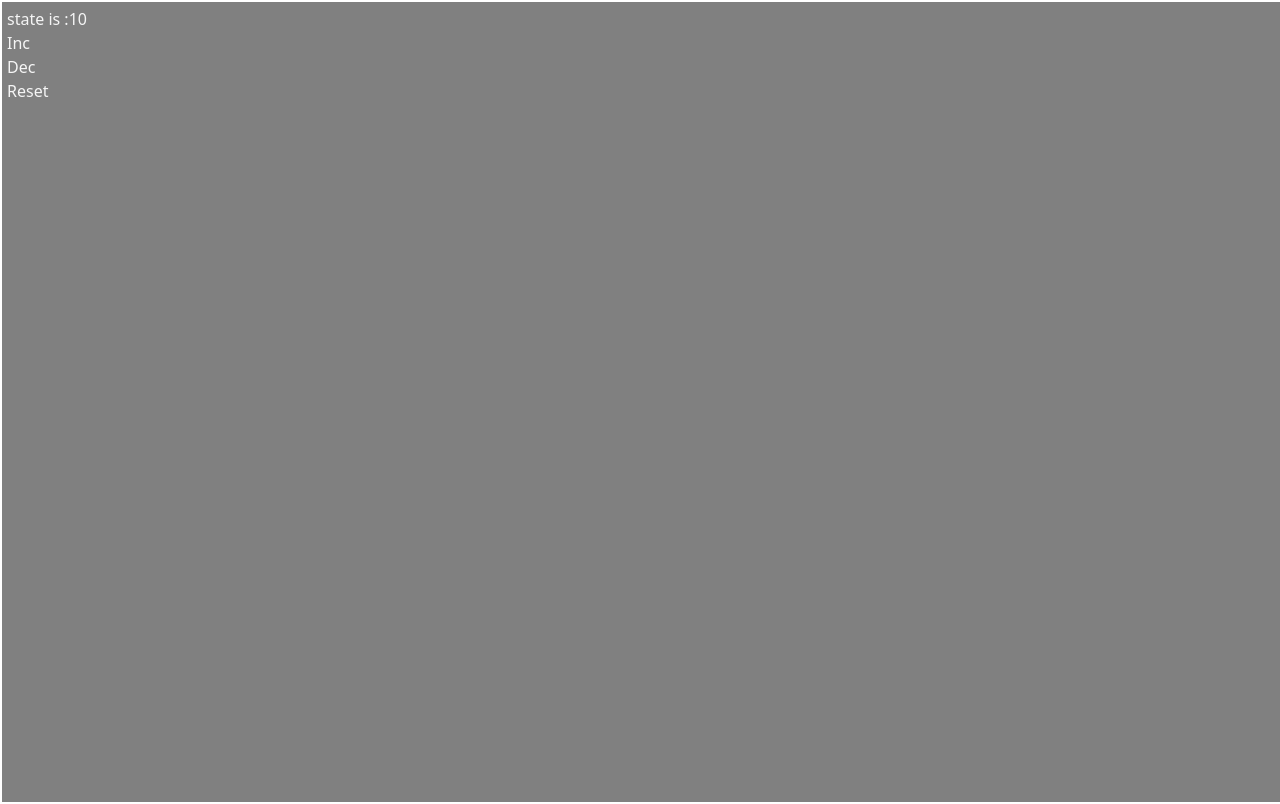
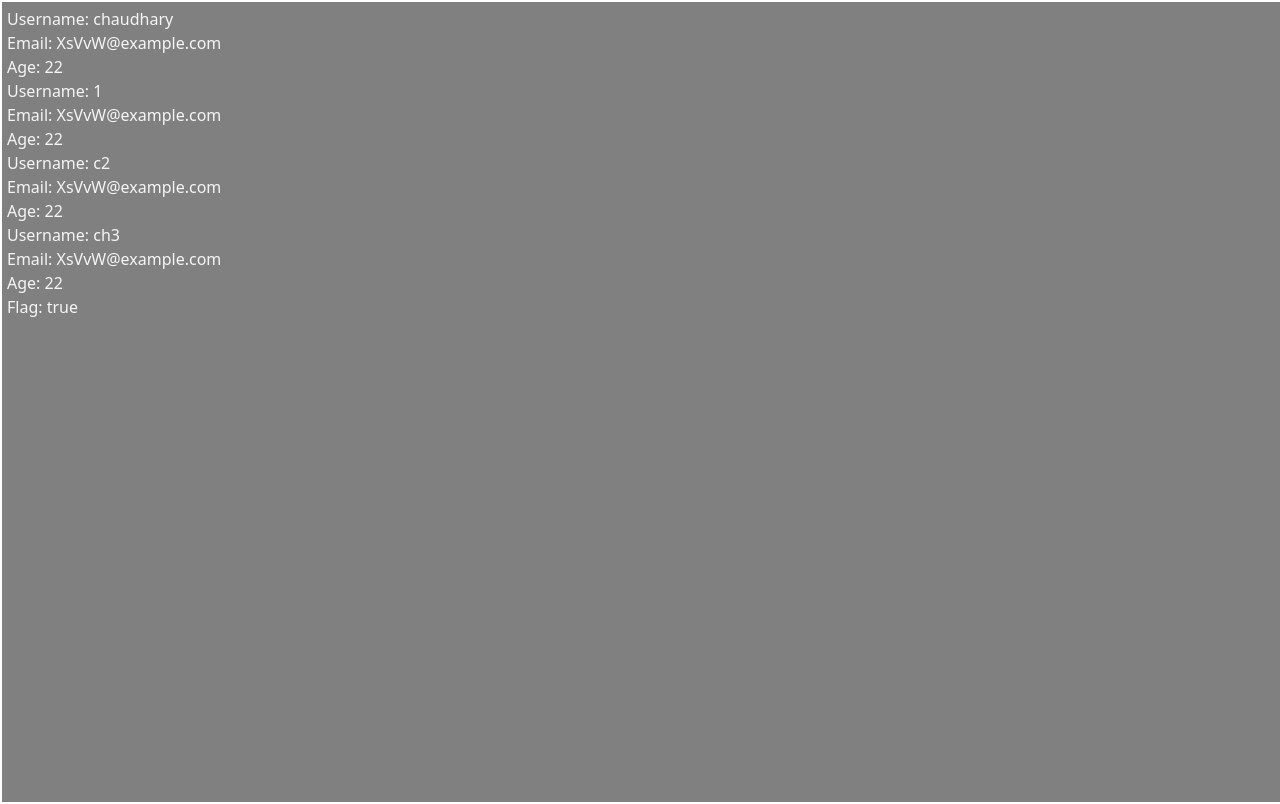
Before and after one commit to Shubham02022002/reactSpidy, a React (Vite) app in the folder first/: page / in a window 1280 px wide. Built offline with nearby package versions, Linux system fonts and the light colour scheme.

Commit message:
Data in props

```diff
--- /dev/null
+++ b/first/src/components/Props/PorpsEx2GrandChild.jsx
@@ -0,0 +1,10 @@
+/* eslint-disable react/prop-types */
+const PorpsEx2GrandChild = ({ currentState }) => {
+  return (
+    <div>
+      <h1>state is {currentState}</h1>
+    </div>
+  );
+};
+
+export default PorpsEx2GrandChild;
--- a/first/src/components/Props/PropsEx2Child.jsx
+++ b/first/src/components/Props/PropsEx2Child.jsx
@@ -1,6 +1,10 @@
+import PorpsEx2GrandChild from "./PorpsEx2GrandChild";
+
 // eslint-disable-next-line react/prop-types
 const PropsEx2Child = ({ state, setState, handleClick }) => {
   return (
+    <div>
+      <PorpsEx2GrandChild currentState={state} />
       <div>
         <h1>state is :{state}</h1>
         <button
@@ -27,6 +31,7 @@ const PropsEx2Child = ({ state, setState, handleClick }) => {
           Reset
         </button>
       </div>
+    </div>
   );
 };
 
--- /dev/null
+++ b/first/src/components/Props/PropsEx3.jsx
@@ -0,0 +1,35 @@
+import PropsEx3Child from "./PropsEx3Child";
+
+const PropsEx3 = () => {
+  let user = {
+    name: "chaudhary",
+    age: 22,
+    email: "XsVvW@example.com",
+  };
+  const usersArray = [
+    {
+      name: "1",
+      age: 22,
+      email: "XsVvW@example.com",
+    },
+    {
+      name: "c2",
+      age: 22,
+      email: "XsVvW@example.com",
+    },
+    {
+      name: "ch3",
+      age: 22,
+      email: "XsVvW@example.com",
+    },
+  ];
+
+  const flag=true;
+  return (
+    <div>
+      <PropsEx3Child user={user} userData={usersArray} flag={flag} />
+    </div>
+  );
+};
+
+export default PropsEx3;
--- /dev/null
+++ b/first/src/components/Props/PropsEx3Child.jsx
@@ -0,0 +1,22 @@
+/* eslint-disable react/prop-types */
+const PropsEx3Child = ({user, userData,flag}) => {
+  return (
+    <div>
+        <h1>Username: {user.name}</h1>
+        <h2>Email: {user.email}</h2>
+        <h3>Age: {user.age}</h3>
+        {
+            userData.map((user,index)=>
+            <div key={index}>
+                <h1>Username: {user.name}</h1>
+                <h2>Email: {user.email}</h2>
+                <h3>Age: {user.age}</h3>
+            </div>
+            )
+        }
+        <h1>Flag: {flag.toString()}</h1>
+    </div>
+  )
+}
+
+export default PropsEx3Child;
--- a/first/src/components/Props/PropsIntro.tsx
+++ b/first/src/components/Props/PropsIntro.tsx
@@ -1,12 +1,14 @@
 import React from 'react'
 import PropsEx1 from './PropsEx1';
 import PropsEx2 from './PropsEx2';
+import PropsEx3 from './PropsEx3';
 
 const PropsIntro = (): JSX.Element => {
     return (
         <div>
             {/* <PropsEx1 /> */}
-            <PropsEx2 />
+            {/* <PropsEx2 /> */}
+            <PropsEx3 />
         </div>
     )
 }
```
Lines whose indentation alone changed are shown as unchanged.
